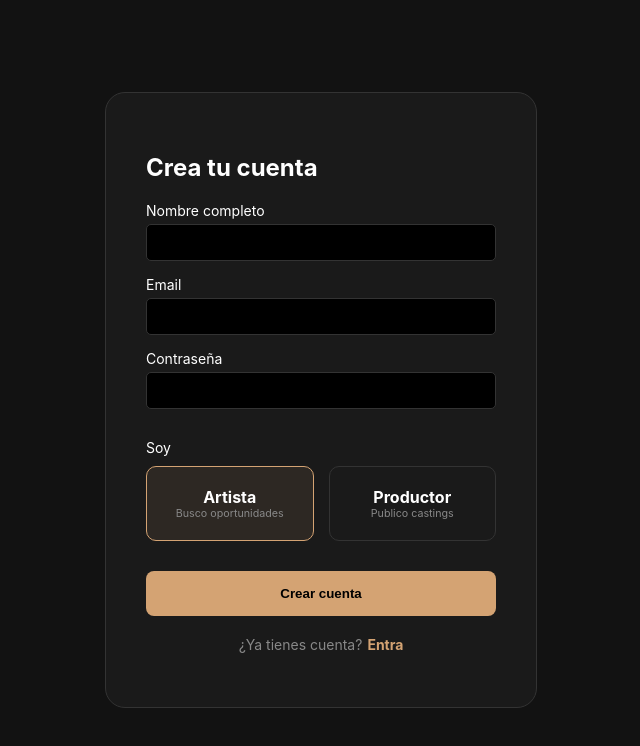
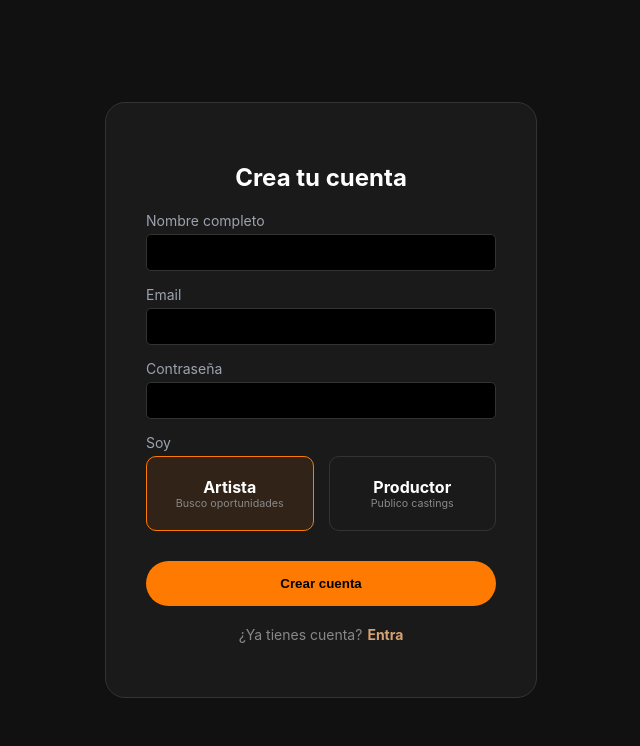
Before and after one commit to Victor261995/plataforma-Talentos, a React (Create React App) app: page /registro in a window 1280 px wide. Shown: the top 746 px of the page, without its empty margins (319-959 px from the left). Built offline with nearby package versions, Linux system fonts and the light colour scheme.

Commit message:
Actualizado Registro

```diff
--- a/src/pages/Registro/Register.jsx
+++ b/src/pages/Registro/Register.jsx
@@ -1,5 +1,7 @@
 import { useState } from "react";
 import { Link } from "react-router-dom";
+import { Container, FormWrapper, Form, Label, Input, RoleGroup,
+    CardLabel, SubmitButton } from "./RegisterStyles";
 
 export function Register() {
     const [formObject, setFormObject] = useState({
@@ -20,40 +22,28 @@ export function Register() {
         console.log("Datos listos para enviar:", formObject);
     };
 
-    const cardStyle = (roleName) => ({
-        flex: 1,
-        padding: "20px",
-        border: formObject.role === roleName ? "1px solid #d4a373" : "1px solid #333",
-        borderRadius: "10px",
-        cursor: "pointer",
-        textAlign: "center",
-        backgroundColor: formObject.role === roleName ? "rgba(212, 163, 115, 0.1)" : "transparent",
-        transition: "0.3s"
-    });
+    return (
+        <Container>
 
-    return (
-        <section style={{ width: "100%", minHeight: "100vh", display: "flex", flexDirection: "column", justifyContent: "center", alignItems: "center", backgroundColor: "#121212", color: "white" }}>
+            <FormWrapper>
 
-            <div style={{ backgroundColor: "#1a1a1a", padding: "40px", borderRadius: "20px", border: "1px solid #333" }}>
-
-                <form onSubmit={handleSubmit} style={{ display: "flex", flexDirection: "column", width: "350px" }}>
+                <Form onSubmit={handleSubmit}>
                     <h2>Crea tu cuenta</h2>
 
-                    <label style={{ fontSize: "14px", marginBottom: "5px" }}>Nombre completo</label>
-                    <input style={inputStyle} name='nombre' onChange={changeHandler} />
+                    <Label>Nombre completo</Label>
+                    <Input name='nombre' onChange={changeHandler} />
 
-                    <label style={{ fontSize: "14px", marginBottom: "5px" }}>Email</label>
-                    <input style={inputStyle} name='email' type="email" onChange={changeHandler} />
+                    <Label >Email</Label>
+                    <Input name='email' type="email" onChange={changeHandler} />
 
-                    <label style={{ fontSize: "14px", marginBottom: "5px" }}>Contraseña</label>
-                    <input style={inputStyle} name='password' type="password" onChange={changeHandler} />
+                    <Label >Contraseña</Label>
+                    <Input name='password' type="password" onChange={changeHandler} />
 
-                    <p style={{ fontSize: "14px", margin: "15px 0 10px 0" }}>Soy</p>
+                    <Label>Soy</Label>
 
-                    <div style={{ display: "flex", gap: "15px", marginBottom: "20px" }}>
-
+                    <RoleGroup>
                         {/* TARJETA ARTISTA */}
-                        <label style={cardStyle("artista")}>
+                        <CardLabel $active={formObject.role === "artista"}>
                             <input
                                 type="radio"
                                 name="role"
@@ -61,12 +51,12 @@ export function Register() {
                                 onChange={changeHandler}
                                 style={{ display: "none" }}
                             />
-                            <span style={{ fontWeight: "bold", display: "block" }}>Artista</span>
-                            <h6 style={{ margin: 0, fontWeight: "normal", color: "#888" }}>Busco oportunidades</h6>
-                        </label>
+                            <span>Artista</span>
+                            <h6>Busco oportunidades</h6>
+                        </CardLabel>
 
                         {/* TARJETA PRODUCTOR */}
-                        <label style={cardStyle("productor")}>
+                        <CardLabel $active={formObject.role === "productor"}>
                             <input
                                 type="radio"
                                 name="role"
@@ -74,25 +64,22 @@ export function Register() {
                                 onChange={changeHandler}
                                 style={{ display: "none" }}
                             />
-                            <span style={{ fontWeight: "bold", display: "block" }}>Productor</span>
-                            <h6 style={{ margin: 0, fontWeight: "normal", color: "#888" }}>Publico castings</h6>
-                        </label>
-                    </div>
+                            <span>Productor</span>
+                            <h6>Publico castings</h6>
+                        </CardLabel>
+                    </RoleGroup>
 
-                    <button type="submit" style={btnStyle}>Crear cuenta</button>
+                    <SubmitButton type="submit">Crear cuenta</SubmitButton>
 
                     <p style={{ display: "flex", justifyContent: "center", color: "#888", gap: "5px", fontSize: "14px", marginTop: "20px" }}>
                         ¿Ya tienes cuenta?
                         <Link to="/login" style={{ color: "#d4a373", textDecoration: "none", fontWeight: "bold" }}>Entra</Link>
                     </p>
-                </form>
-            </div>
+                </Form>
+            </FormWrapper>
 
-        </section>
+        </Container>
     );
 }
 
-const inputStyle = { marginBottom: "15px", padding: "10px", backgroundColor: "#000", border: "1px solid #333", color: "white", borderRadius: "5px" };
-const btnStyle = { padding: "15px", cursor: "pointer", borderRadius: "8px", backgroundColor: "#d4a373", border: "none", fontWeight: "bold", marginTop: "10px" };
-
 export default Register;
--- /dev/null
+++ b/src/pages/Registro/RegisterStyles.js
@@ -0,0 +1,99 @@
+import styled, { css } from "styled-components";
+
+export const Container = styled.section`
+    width: 100%;
+    min-height: 100vh;
+    display: flex;
+    flex-direction: column;
+    justify-content: center;
+    align-items: center;
+    background-color: #111111;
+    color: white;
+`;
+
+export const FormWrapper = styled.div`
+    background-color: #1a1a1a;
+    padding: 40px;
+    border-radius: 20px;
+    border: 1px solid #333;
+`;
+
+export const Form = styled.form`
+    display: flex;
+    flex-direction: column;
+    width: 350px;
+
+    h2 {
+        margin-bottom: 20px;
+        text-align: center;
+    }
+`;
+
+export const Label = styled.label`
+    font-size: 14px;
+    margin-bottom: 5px;
+    color: #9ca3af;
+`;
+
+export const Input = styled.input`
+  margin-bottom: 15px;
+  padding: 10px;
+  background-color: #000;
+  border: 1px solid #333;
+  color: white;
+  border-radius: 5px;
+  outline: none;
+
+  &:focus {
+    border-color: #ff7a00;
+  }
+`;
+
+export const RoleGroup = styled.div`
+  display: flex;
+  gap: 15px;
+  margin-bottom: 20px;
+`;
+
+export const CardLabel = styled.label`
+  flex: 1;
+  padding: 20px;
+  border-radius: 10px;
+  cursor: pointer;
+  text-align: center;
+  transition: 0.3s;
+  border: 1px solid #333;
+  background-color: transparent;
+
+  ${(props) => props.$active && css`
+    border: 1px solid #ff7a00;
+    background-color: rgba(255, 122, 0, 0.1);
+  `}
+
+  span {
+    display: block;
+    font-weight: bold;
+  }
+
+  h6 {
+    margin: 0;
+    font-weight: normal;
+    color: #888;
+  }
+`;
+
+export const SubmitButton = styled.button`
+  padding: 15px;
+  cursor: pointer;
+  border-radius: 999px;
+  background-color: #ff7a00;
+  color: black;
+  border: none;
+  font-weight: bold;
+  margin-top: 10px;
+  transition: 0.3s;
+
+  &:hover {
+    background-color: #ff9500;
+  }
+`;
```
